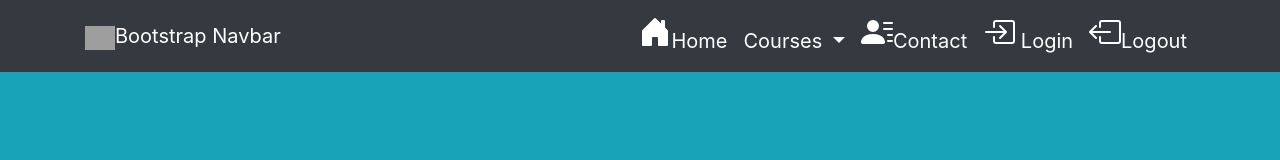
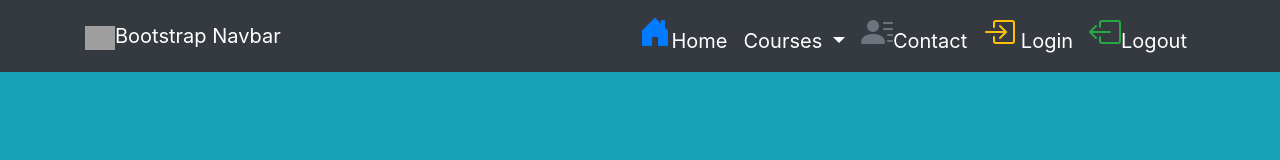
Before and after one commit to niresh2001/btstrp_navbar_icons, a plain HTML site: page index.html in a window 1280 px wide. Drawn offline with nearby package versions, Linux system fonts and the light colour scheme; grey boxes are pictures that could not be loaded.

Commit message:
Add files via upload

```diff
--- a/index.html
+++ b/index.html
@@ -28,7 +28,7 @@
                   <div class="collapse navbar-collapse" id="navbarSupportedContent">
                 <ul class="navbar-nav ml-auto">
                     <li class="nav-item active">
-                        <a href="#" class="nav-link"  > <svg xmlns="http://www.w3.org/2000/svg" width="2rem" height="2rem" fill="currentColor" class="bi bi-house-door-fill" viewBox="0 0 16 16">
+                        <a href="#" class="nav-link"> <svg class="text-primary" xmlns="http://www.w3.org/2000/svg" width="2rem" height="2rem" fill="currentColor" class="bi bi-house-door-fill" viewBox="0 0 16 16">
                             <path d="M6.5 14.5v-3.505c0-.245.25-.495.5-.495h2c.25 0 .5.25.5.5v3.5a.5.5 0 0 0 .5.5h4a.5.5 0 0 0 .5-.5v-7a.5.5 0 0 0-.146-.354L13 5.793V2.5a.5.5 0 0 0-.5-.5h-1a.5.5 0 0 0-.5.5v1.293L8.354 1.146a.5.5 0 0 0-.708 0l-6 6A.5.5 0 0 0 1.5 7.5v7a.5.5 0 0 0 .5.5h4a.5.5 0 0 0 .5-.5z"/>
                           </svg>Home</a>
                     </li>
@@ -47,19 +47,19 @@
                       </li>
 
                     <li class="nav-item active">
-                        <a href="#" class="nav-link"><svg xmlns="http://www.w3.org/2000/svg" width="2rem" height="2rem" fill="currentColor" class="bi bi-person-lines-fill" viewBox="0 0 16 16">
+                        <a href="#" class="nav-link"><svg class="text-secondary" xmlns="http://www.w3.org/2000/svg" width="2rem" height="2rem" fill="currentColor" class="bi bi-person-lines-fill" viewBox="0 0 16 16">
                             <path d="M6 8a3 3 0 1 0 0-6 3 3 0 0 0 0 6zm-5 6s-1 0-1-1 1-4 6-4 6 3 6 4-1 1-1 1H1zM11 3.5a.5.5 0 0 1 .5-.5h4a.5.5 0 0 1 0 1h-4a.5.5 0 0 1-.5-.5zm.5 2.5a.5.5 0 0 0 0 1h4a.5.5 0 0 0 0-1h-4zm2 3a.5.5 0 0 0 0 1h2a.5.5 0 0 0 0-1h-2zm0 3a.5.5 0 0 0 0 1h2a.5.5 0 0 0 0-1h-2z"/>
                           </svg>Contact</a>
                     </li>
                     <li class="nav-item active">
-                        <a href="#" class="nav-link"><svg xmlns="http://www.w3.org/2000/svg" width="2rem" height="2rem"" fill="currentColor" class="bi bi-box-arrow-in-right" viewBox="0 0 16 16">
+                        <a href="#" class="nav-link"><svg class="text-warning" xmlns="http://www.w3.org/2000/svg" width="2rem" height="2rem"" fill="currentColor" class="bi bi-box-arrow-in-right" viewBox="0 0 16 16">
                             <path fill-rule="evenodd" d="M6 3.5a.5.5 0 0 1 .5-.5h8a.5.5 0 0 1 .5.5v9a.5.5 0 0 1-.5.5h-8a.5.5 0 0 1-.5-.5v-2a.5.5 0 0 0-1 0v2A1.5 1.5 0 0 0 6.5 14h8a1.5 1.5 0 0 0 1.5-1.5v-9A1.5 1.5 0 0 0 14.5 2h-8A1.5 1.5 0 0 0 5 3.5v2a.5.5 0 0 0 1 0v-2z"/>
                             <path fill-rule="evenodd" d="M11.854 8.354a.5.5 0 0 0 0-.708l-3-3a.5.5 0 1 0-.708.708L10.293 7.5H1.5a.5.5 0 0 0 0 1h8.793l-2.147 2.146a.5.5 0 0 0 .708.708l3-3z"/>
                           </svg>
                           </svg>Login</a>
                     </li>
                     <li class="nav-item active">
-                        <a href="#" class="nav-link"><svg xmlns="http://www.w3.org/2000/svg" width="2rem" height="2rem" fill="currentColor" class="bi bi-box-arrow-left" viewBox="0 0 16 16">
+                        <a href="#" class="nav-link"><svg class="text-success" xmlns="http://www.w3.org/2000/svg" width="2rem" height="2rem" fill="currentColor" class="bi bi-box-arrow-left" viewBox="0 0 16 16">
                             <path fill-rule="evenodd" d="M6 12.5a.5.5 0 0 0 .5.5h8a.5.5 0 0 0 .5-.5v-9a.5.5 0 0 0-.5-.5h-8a.5.5 0 0 0-.5.5v2a.5.5 0 0 1-1 0v-2A1.5 1.5 0 0 1 6.5 2h8A1.5 1.5 0 0 1 16 3.5v9a1.5 1.5 0 0 1-1.5 1.5h-8A1.5 1.5 0 0 1 5 12.5v-2a.5.5 0 0 1 1 0v2z"/>
                             <path fill-rule="evenodd" d="M.146 8.354a.5.5 0 0 1 0-.708l3-3a.5.5 0 1 1 .708.708L1.707 7.5H10.5a.5.5 0 0 1 0 1H1.707l2.147 2.146a.5.5 0 0 1-.708.708l-3-3z"/>
                           </svg>Logout</a>
```
